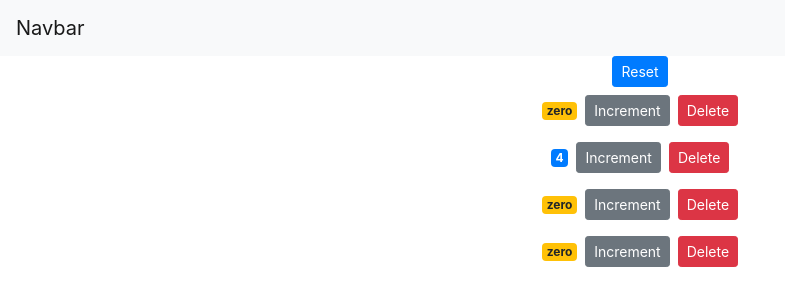
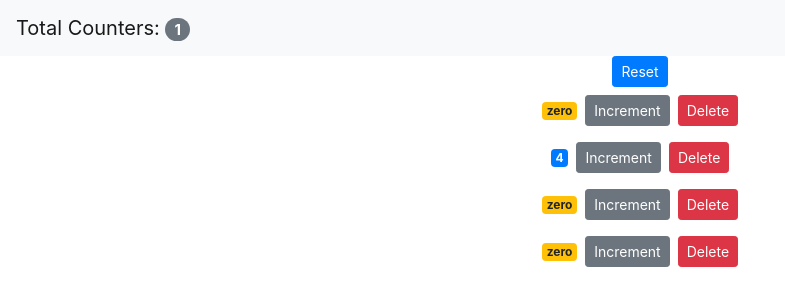
Before and after one commit to ankaziele/react-excercises, a React (Create React App) app: page / in a window 1280 px wide. Shown: the top 306 px of the page, without its empty margins (0-785 px from the left). Built offline with nearby package versions, Linux system fonts and the light colour scheme.

Commit message:
adding total counter to navbar

```diff
--- a/src/App.js
+++ b/src/App.js
@@ -4,7 +4,6 @@
 import "./App.css";
 
 class App extends Component {
-
   state = {
     counters: [
       { id: 1, value: 0 },
@@ -40,13 +39,15 @@
   render() {
     return (
       <div className="App">
-        <Navbar />
+        <Navbar
+        totalCounters = {this.state.counters.filter(counter => counter.value > 0).length}
+        />
         <main className="container">
           <Counters
-          counters = {this.state.counters}
-          onIncrement = {this.handleIncrement}
-          onReset = {this.handleReset}
-          onDelete = {this.handleDelete}
+            counters={this.state.counters}
+            onIncrement={this.handleIncrement}
+            onReset={this.handleReset}
+            onDelete={this.handleDelete}
           />
         </main>
       </div>
--- a/src/components/Counters.jsx
+++ b/src/components/Counters.jsx
@@ -2,8 +2,6 @@
 import Counter from "./Counter";
 
 class Counters extends Component {
-
-
   render() {
     return (
       <div>
--- a/src/components/Navbar.jsx
+++ b/src/components/Navbar.jsx
@@ -1,12 +1,15 @@
 import React, { Component } from "react";
 
 class Navbar extends Component {
-
   render() {
     return (
       <nav className="navbar navbar-light bg-light">
         <a className="navbar-brand" href="#">
-          Navbar
+          Total Counters:{" "}
+          <span className="badge badge-pill badge-secondary">
+            {" "}
+            {this.props.totalCounters}
+          </span>
         </a>
       </nav>
     );
```
